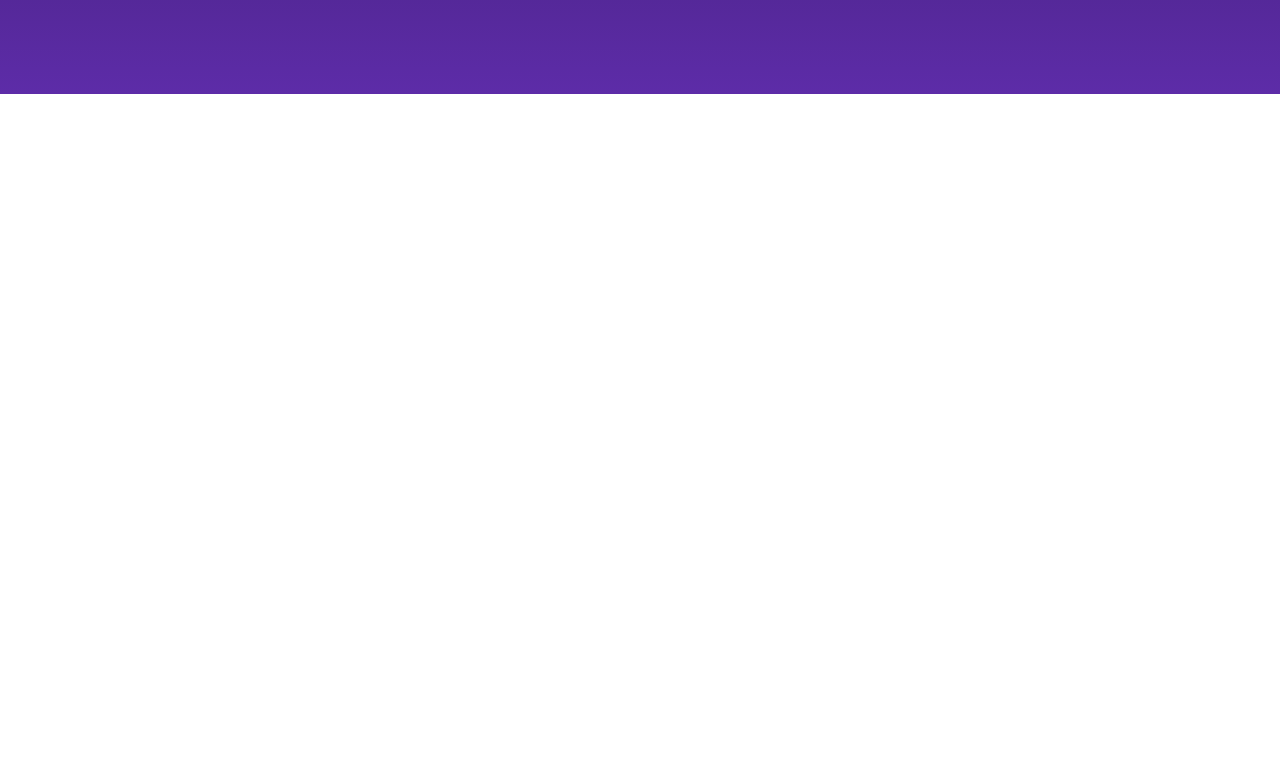
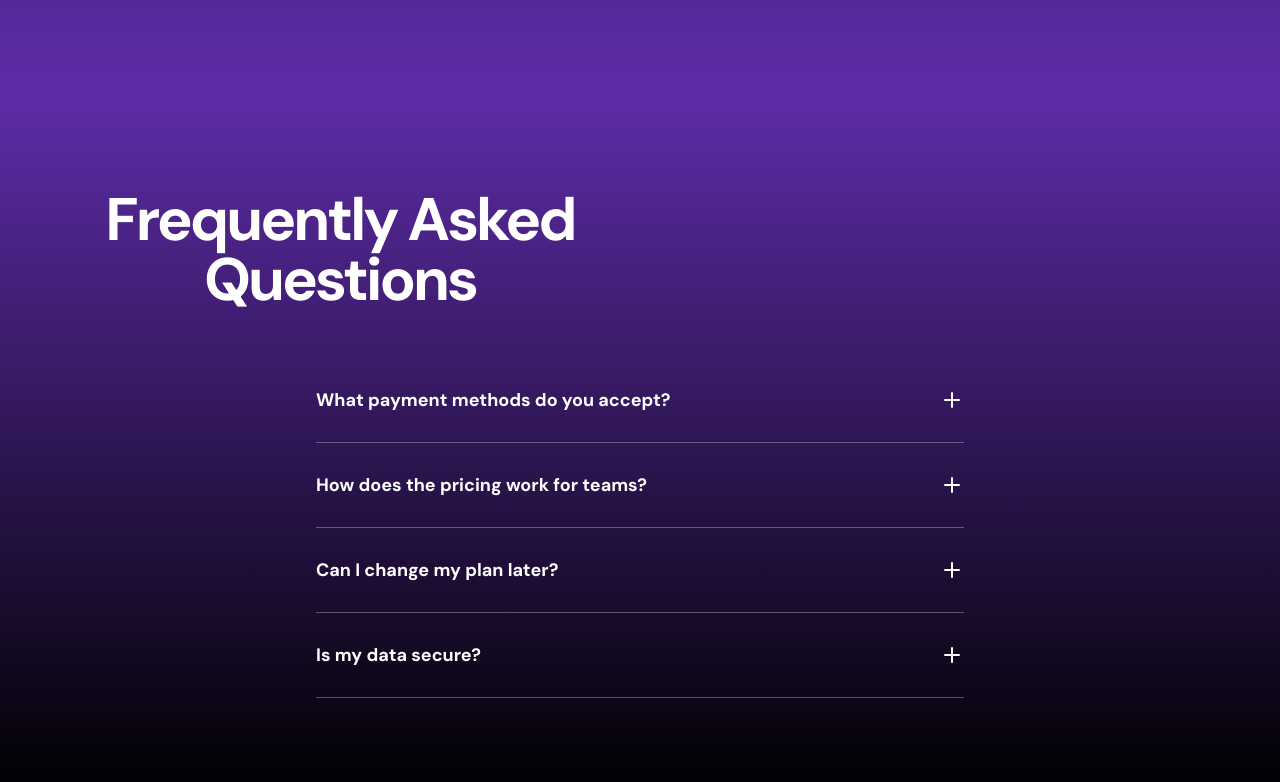
Before and after one commit to anhtudo97/SaaS-landing-page, a Next.js app: page / in a window 1280 px wide. Shown: the part 2808-3590 px from the top of the page. Before the commit the page ends 2902 px from the top, so only its background shows below. Built offline with nearby package versions, Linux system fonts and the light colour scheme.

Commit message:
feat: faqs

```diff
--- a/src/components/FAQs.tsx
+++ b/src/components/FAQs.tsx
@@ -1,3 +1,10 @@
+"use client";
+
+import MinusIcon from "@/assets/icons/minus.svg";
+import PlusIcon from "@/assets/icons/plus.svg";
+import clsx from "clsx";
+import { useState } from "react";
+
 const items = [
   {
     question: "What payment methods do you accept?",
@@ -21,6 +28,37 @@
   },
 ];
 
+type AccordionItemProps = {
+  question: string;
+  answer: string;
+};
+
+const AccordionItem = ({ question, answer }: AccordionItemProps) => {
+  const [isOpen, setIsOpen] = useState(false);
+  const handleClick = () => {
+    setIsOpen(!isOpen);
+  };
+
+  return <div className="py-7 border-b border-white/30" onClick={handleClick}>
+    <div className="flex items-center">
+      <span className="flex-1 text-lg font-bold">
+        {question}
+      </span>
+      {isOpen ? <MinusIcon /> : <PlusIcon />}
+    </div>
+    <div className={clsx("mt-4", !isOpen && "hidden")}>{answer}</div>
+  </div>;
+};
+
 export const FAQs = () => {
-  return null;
+  return <div className="bg-black text-white bg-gradient-to-b from-[#5D2CA8] to-black py-[72px] sm:py-24">
+    <div className="container">
+      <h2 className="text-center text-5xl sm:text-6xl sm:max-w-[648px] font-bold tracking-tighter">Frequently Asked Questions</h2>
+      <div className="mt-12 max-w-[648px] mx-auto">
+        {items.map(({ answer, question }, index) => (
+          <AccordionItem key={index} answer={answer} question={question} />
+        ))}
+      </div>
+    </div>
+  </div>;
 };
```
